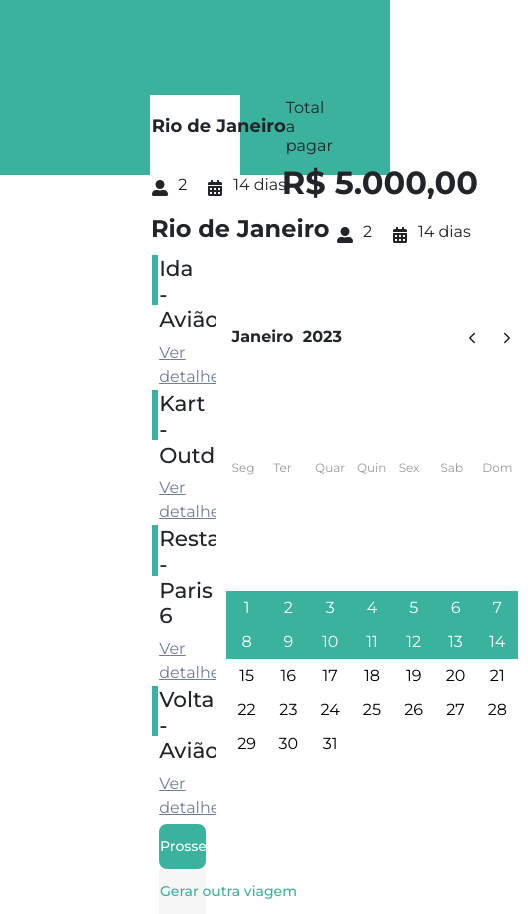
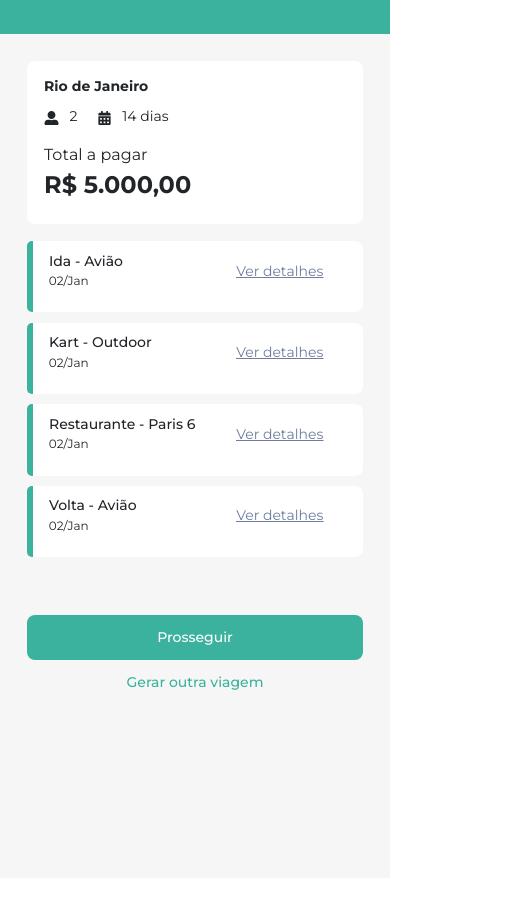
Before and after one commit to StartFuture/novi-frontend, a React (Create React App) app: page /resultTrip in a window 390 px wide. Shown: the whole page, 528 px wide, since content can reach past the window. After the commit the page ends 878 px from the top, so only its background shows below. Built offline with nearby package versions, Linux system fonts and the light colour scheme; the HTML template or start-up script is replaced by a standard one.

Commit message:
chore(Responsivity): Creating responsitivy on Result trip

```diff
--- a/src/pages/resultTrip/components/buttonBack/styles.ts
+++ b/src/pages/resultTrip/components/buttonBack/styles.ts
@@ -25,6 +25,9 @@ export const Container = styled.button`
   @media only screen and (max-device-width: 1570px) {
     padding-top: 13%;
     margin-left: 30%;
-}
+  }
 
+  @media only screen and (max-device-width: 1106px) {
+    display: none;
+  }
 `;
--- a/src/pages/resultTrip/index.jsx
+++ b/src/pages/resultTrip/index.jsx
@@ -35,14 +35,14 @@ function ResultTrip(){
             <MainContainer>
                 <ContainerLeft>
                     <LeftImage>
-                        <ButtonBack/>
+                        <ButtonBack className="buttonBack"/>
                     </LeftImage>
                 </ContainerLeft>
                 <Container>
                     <div className="bannerBasicInfo">
                         <div className="bannerTitle">
-                            <h4>Rio de Janeiro</h4>
-                            <h5>Total a pagar</h5>
+                            <h4 className="destinyCity">Rio de Janeiro</h4>
+                            <h5 className="totalPayment">Total a pagar</h5>
                         </div>
                         <div className="bannerInfo">
                             <div className="iconsDescription">
@@ -51,7 +51,7 @@ function ResultTrip(){
                                 <FaCalendarAlt className="calendarIcon"/>
                                 <small>14 dias</small>
                             </div>
-                            <div>
+                            <div className="totalPaymentValue">
                             <h2>R$ 5.000,00</h2>
                             </div>
                         </div>
--- a/src/pages/resultTrip/styles.ts
+++ b/src/pages/resultTrip/styles.ts
@@ -4,7 +4,7 @@ export const MainContainer = styled.div`
     display: flex;
     flex-direction: row;
 
-    @media only screen and (max-device-width: 1106px) {
+    @media only screen and (max-width: 1106px) {
         flex-direction: column;
     }
 `;
@@ -14,13 +14,13 @@ export const ContainerLeft = styled.div`
     height: 100%;
     background-color: #FFF;
 
-    @media only screen and (max-device-width: 1570px) {
+    @media only screen and (max-width: 1570px) {
         width: 35%;
     }
 
-    @media only screen and (max-device-width: 1106px) {
-        height: 3vh;
-        width: 100%;
+    @media only screen and (max-width: 1106px) {
+        height: 4vh;
+        width: 100vw;
         background-color: ${props => props.theme.colors.primaryColor}
     }
 `
@@ -34,11 +34,11 @@ export const LeftImage = styled.div`
     min-height: 100vh;
     width: 25vw;
 
-    @media only screen and (max-device-width: 1570px) {
+    @media only screen and (max-width: 1570px) {
         width: 31vw;
     }
 
-    @media only screen and (max-device-width: 1106px) {
+    @media only screen and (max-width: 1106px) {
         background-image: none;
     }
 `;
@@ -117,7 +117,6 @@ export const Container = styled.div`
     h2 {
         font-size: 32px;
         font-weight: 700;
-        // margin-left: 68%;
         white-space: nowrap;
     }
 
@@ -162,6 +161,7 @@ export const Container = styled.div`
             flex-direction: row;
             margin-bottom: 1%;
             width: 90%;
+            height: 20%;
         }
 
         .displayFlexColumn {
@@ -187,7 +187,8 @@ export const Container = styled.div`
         .verticalLine {
             border-left: 6px solid var(--primary-color);
             height: 6vh;
-            margin-right: 3%;
+            margin-right: 3vw;
+            width: 10px;
         }
 
         a {
@@ -203,7 +204,7 @@ export const Container = styled.div`
         margin-left: 3vw
     }
 
-    @media only screen and (max-device-width: 1570px) {
+    @media only screen and (max-width: 1570px) {
 
         padding: 70px 150px 80px 150px;
 
@@ -224,10 +225,128 @@ export const Container = styled.div`
         }
     }
 
-    @media only screen and (max-device-width: 1106px) {
-        height: 3vh;
+    @media only screen and (max-width: 1106px) {
         width: 100%;
-        background-color: ${props => props.theme.colors.primaryColor}
+        height: 100vh;
+
+        padding: 7% 7% 8%;
+
+        .bannerTitle {
+            display: block;
+        }
+
+        .bannerInfo {
+            display: block;
+        }
+
+        .bannerBasicInfo {
+            display: grid;
+            grid-template:
+            "destinyCity"
+            "iconsDescription"
+            "totalPayment"
+            "totalPaymentValue";
+            min-width: 100%;
+            max-height: 35vh;
+            padding: 5% 5%;
+            border-radius: 8px;
+        }
+
+        .peopleIcon {
+            font-size: 14px;
+        }
+
+        .calendarIcon {
+            font-size: 14px;
+        }
+
+        small {
+            font-size: 14px;
+        }
+
+        .bannerTitle {
+            h4 {
+                font-size: 14px;
+                padding: 1% 0:
+            }
+        }
+
+        .totalPayment {
+            position: absolute;
+            // padding: 5% 0;
+            margin: 5vh 0 0;
+        }
+
+        h2 {
+            font-size: 24px;
+        }
+
+        .totalPaymentValue {
+            margin-top: 4.5vh;
+        }
+
+        .iconsDescription {
+            padding: 1% 0;
+        }
+
+        .sectionInfo {
+            display: none;
+        }
+
+        .tripInfo {
+            margin-top: 5%;
+            display: block;
+            min-width: 100%;
+            padding: 0;
+            background-color: #F6F6F6;
+
+            .displayFlexRow {
+                width: 100%;
+                height: 33%;
+                background-color: #FFF;
+                border-radius: 8px;
+                margin-bottom: 3%;
+            }
+
+            .displayFlexColumn {
+                // display: flex;
+                flex-direction: row;
+                // justify-content: space-between;
+                min-width: 12vw;
+                // max-width: 50vw;
+                margin-top: 0;
+                padding: 1% 0;
+
+                a {
+                    font-size: 14px;
+                    margin-left: 4vw;
+                    margin-top: 6%;
+                    white-space: nowrap;
+                }
+
+                h4 {
+                    font-size: 14px;
+                    min-width: 40vw;
+                    // width: 40vw;
+                    white-space: nowrap;
+                    margin-top: 3%;
+                }
+            }
+            .dateTrip {
+                font-size: 12px;
+                position: absolute;
+                // left: 0;
+                margin-top: 8%;
+                margin-left: 5.5vw;
+                // min-padding: 0 3%;
+            }
+
+            .verticalLine {
+                height: auto;
+                border-radius: 5px 0 0 5px;
+            }
+        }
+
     }
 
 `;
@@ -357,7 +476,7 @@ export const Calendar = styled.div`
         font-weight:600;
     }
 
-    @media only screen and (max-device-width: 1106px) {
+    @media only screen and (max-width: 1570px) {
 
         padding: 20px 10px 10px 10px;
 
@@ -404,6 +523,10 @@ export const Calendar = styled.div`
             // margin: 5px 10px;
         }
     }
+
+    @media only screen and (max-width: 1106px) {
+        display: none;
+    }
 `
 
 export const Footer = styled.div`
@@ -418,9 +541,8 @@ export const Footer = styled.div`
   }
 
   @media screen and (max-width: 1100px) {
-    margin: 0 auto;
-    margin-top: 4%;
-    width: 80%;
+    margin: 47% auto 0;
+    width: 100%;
     flex-direction: column-reverse;
   }
 `;
@@ -443,10 +565,16 @@ export const ButtonPrev = styled.button`
   }
 
   @media screen and (max-width: 1550px) {
-    width: 100%;
     font-size: 14px;
     padding: 12px 1px;
     width: 12vw;
+  }
+
+  @media screen and (max-width: 1106px) {
+    font-size: 14px;
+    padding: 12px 1px;
+    width: 86vw;
+    margin-right: 0;
   }
 `;
 
@@ -471,6 +599,6 @@ export const ButtonNext = styled.button`
     width: 100%;
     font-size: 14px;
     padding: 12px 1px;
-    width: 12vw;
+    width: 86vw;
   }
 `;
```
